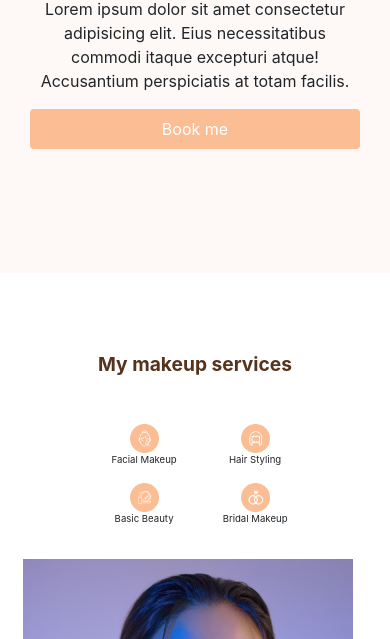
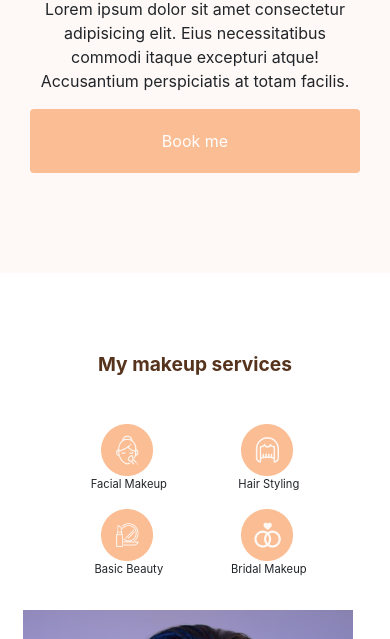
Before and after one commit to Denniman/envato-makeup, a plain HTML site: page index.html in a window 390 px wide. Shown: the part 205-844 px from the top of the page. Drawn offline with nearby package versions, Linux system fonts and the light colour scheme; a web font is replaced by a local one.

Commit message:
fix mobile button

```diff
--- a/css/style.css
+++ b/css/style.css
@@ -205,7 +205,7 @@ ul .media-icon-lis {
     }
 
     button.btn-secondary {
-        padding: 8px 0px;
+        padding: 20px 30px;
         width: 100%;
     }
     .services-h3 {
@@ -219,7 +219,7 @@ ul .media-icon-lis {
     }
 
     .icon-lis {
-        width: 50%;
+        width: 60%;
         margin-right: -40px;
     }
 
@@ -230,13 +230,13 @@ ul .media-icon-lis {
 
     .icon-lis p{
         width: 5%;
-        font-size: .6rem;
-        margin-left: -4em;
+        font-size: .7rem;
+        margin-left: -3.5em;
     }
 
     .services-icon {
         margin-left: 20px;
-        width: 20%;
+        width: 30%;
     }
 
     .icon-lis {
```
